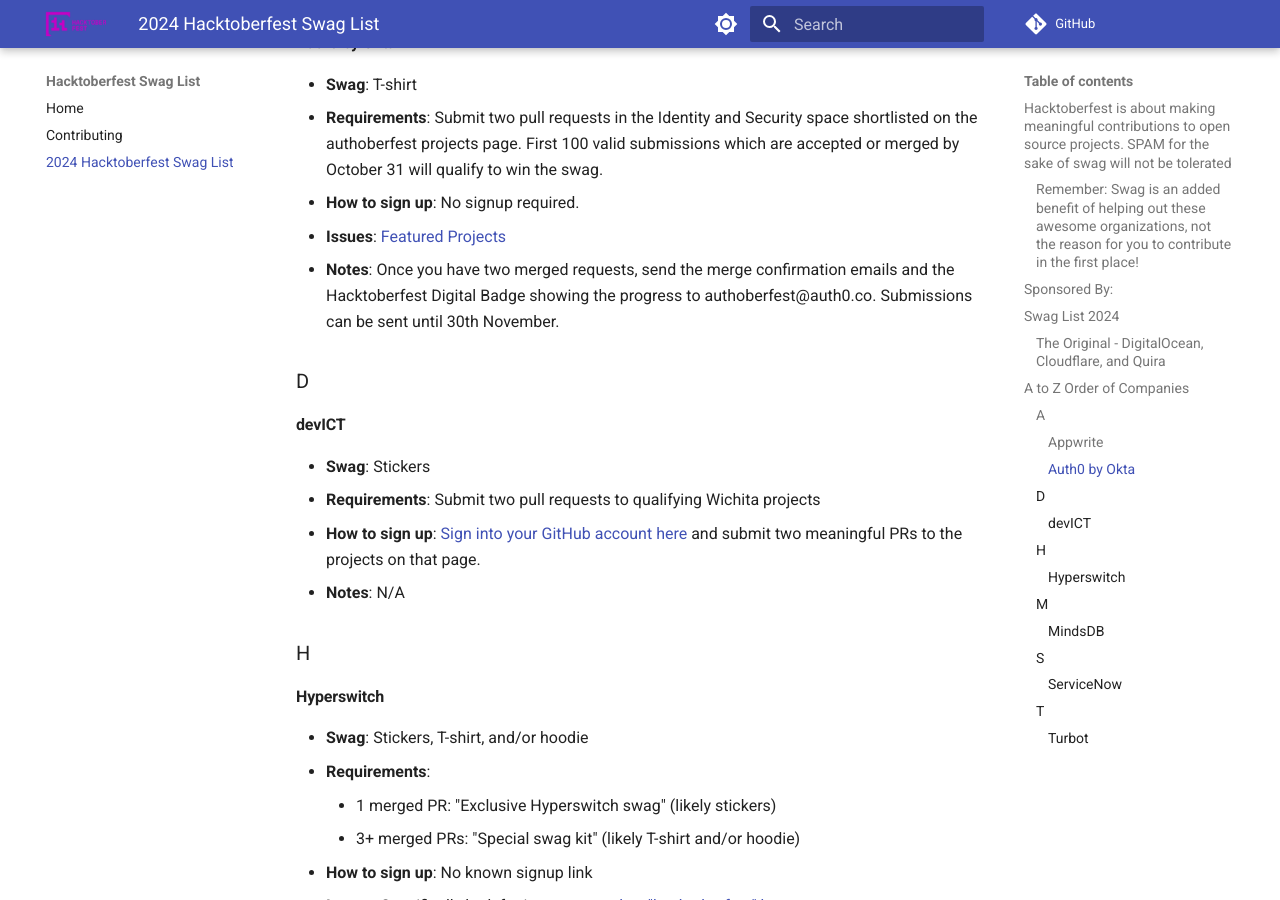
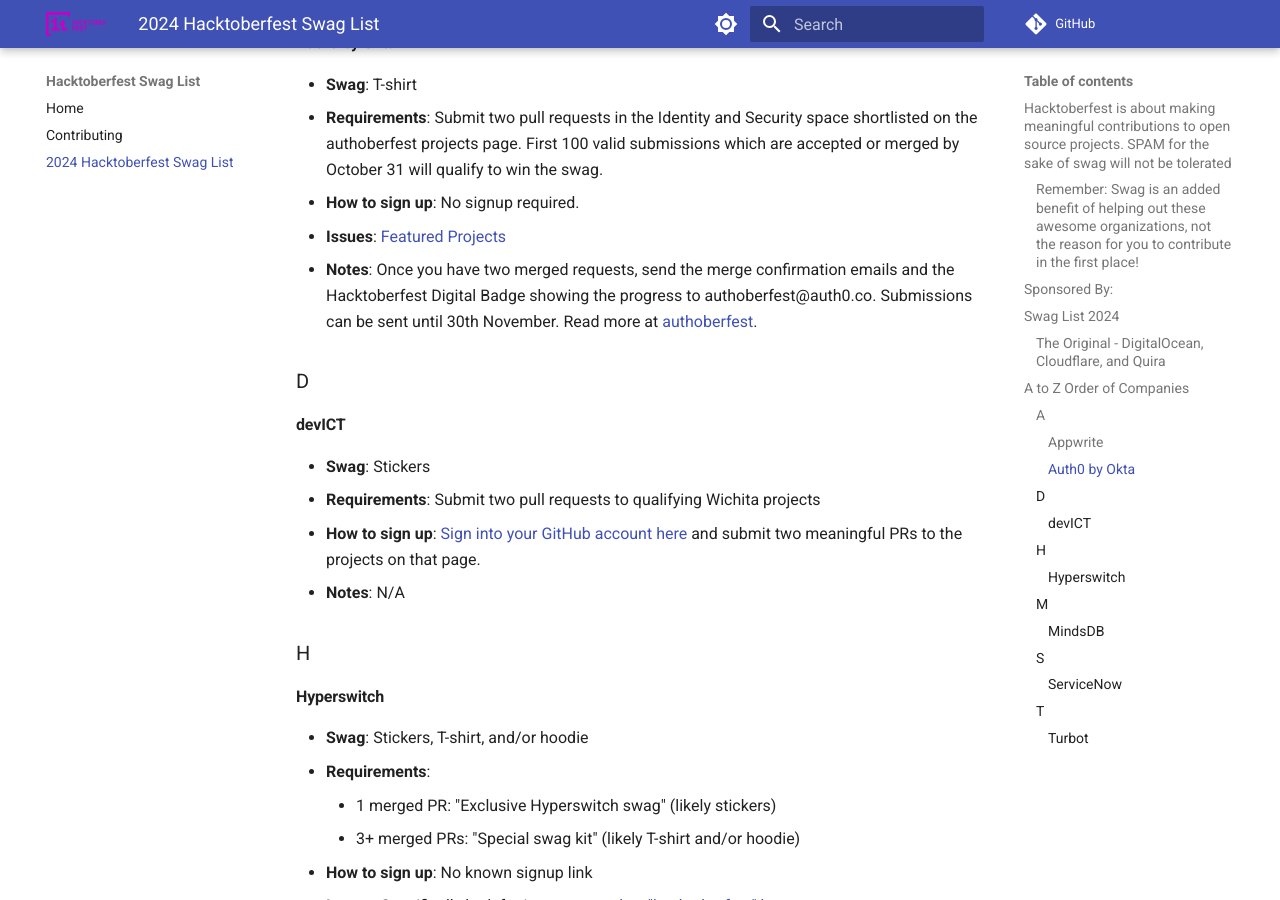
Before and after one commit to crweiner/hacktoberfest-swag-list, an MkDocs documentation site: the page built from docs/list.md, in a window 1280 px wide and 900 px high, scrolled down 1518 px. Built offline with MkDocs 1.6.1 and Material for MkDocs 9.7.7, drawn with Linux system fonts in a browser that asks for light colours; plug-ins that fetch from the network failed and are left out; comment, search, counter and statistics services are not loaded.

```diff
--- a/docs/list.md
+++ b/docs/list.md
@@ -47,7 +47,7 @@
 - **Requirements**: Submit two pull requests in the Identity and Security space shortlisted on the authoberfest projects page. First 100 valid submissions which are accepted or merged by October 31 will qualify to win the swag.
 - **How to sign up**: No signup required.
 - **Issues**: [Featured Projects](https://authtoberfest.io/#g-430503226)
-- **Notes**:  Once you have two merged requests, send the merge confirmation emails and the Hacktoberfest Digital Badge showing the progress to authoberfest@auth0.co. Submissions can be sent until 30th November.
+- **Notes**:  Once you have two merged requests, send the merge confirmation emails and the Hacktoberfest Digital Badge showing the progress to authoberfest@auth0.co. Submissions can be sent until 30th November. Read more at [authoberfest](https://authtoberfest.io/).
 
 ### D
 
```
